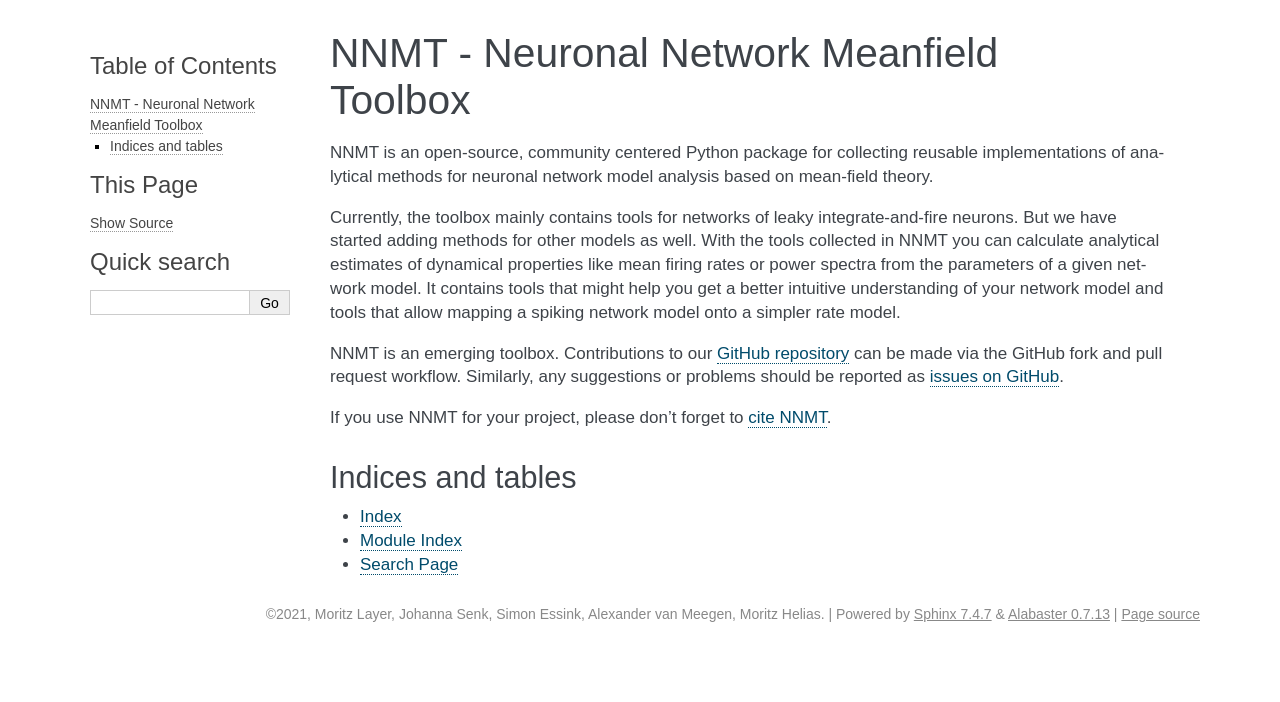
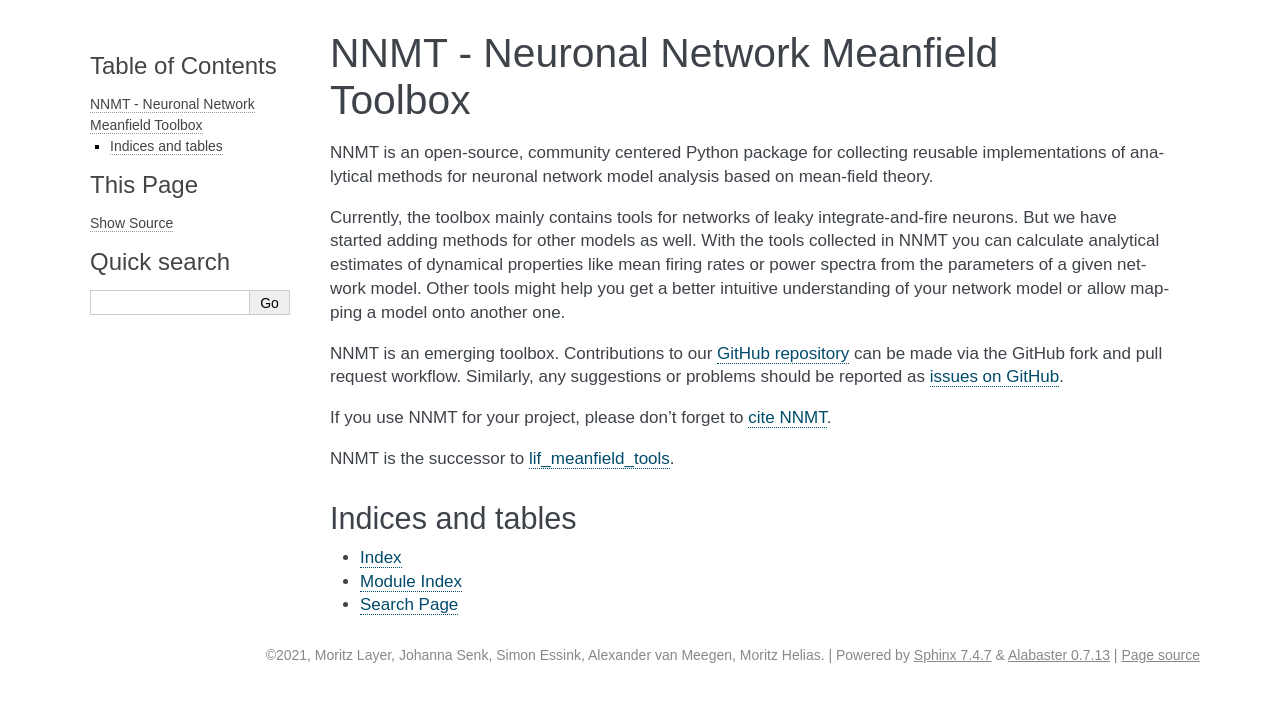
Before and after one commit to INM-6/nnmt, a Sphinx documentation site: the page built from docs/source/index.rst, in a window 1280 px wide. Shown: the top 702 px of the page. Built offline with Sphinx 7.4.7, drawn with Linux system fonts in a browser that asks for light colours; formulas are drawn with MathJax 3; pages that are not in the unit, such as notebooks, are missing from menus.

Commit message:
Improve welcome page

```diff
--- a/docs/source/index.rst
+++ b/docs/source/index.rst
@@ -30,9 +30,9 @@ Currently, the toolbox mainly contains tools for networks of leaky
 integrate-and-fire neurons. But we have started adding methods for other models
 as well. With the tools collected in NNMT you can calculate analytical
 estimates of dynamical properties like mean firing rates or power spectra from
-the parameters of a given network model. It contains tools that might help you
-get a better intuitive understanding of your network model and tools that allow
-mapping a spiking network model onto a simpler rate model.
+the parameters of a given network model. Other tools might help you get a
+better intuitive understanding of your network model or allow mapping a model
+onto another one.
 
 NNMT is an emerging toolbox. Contributions to our `GitHub repository
 <https://github.com/INM-6/nnmt>`_ can be made via the GitHub fork and pull
@@ -41,6 +41,9 @@ request workflow. Similarly, any suggestions or problems should be reported as
 
 If you use NNMT for your project, please don't forget to
 :ref:`cite NNMT <citing>`.
+
+NNMT is the successor to
+`lif_meanfield_tools <https://github.com/INM-6/lif_meanfield_tools>`_.
 
 ******************
 Indices and tables
```
